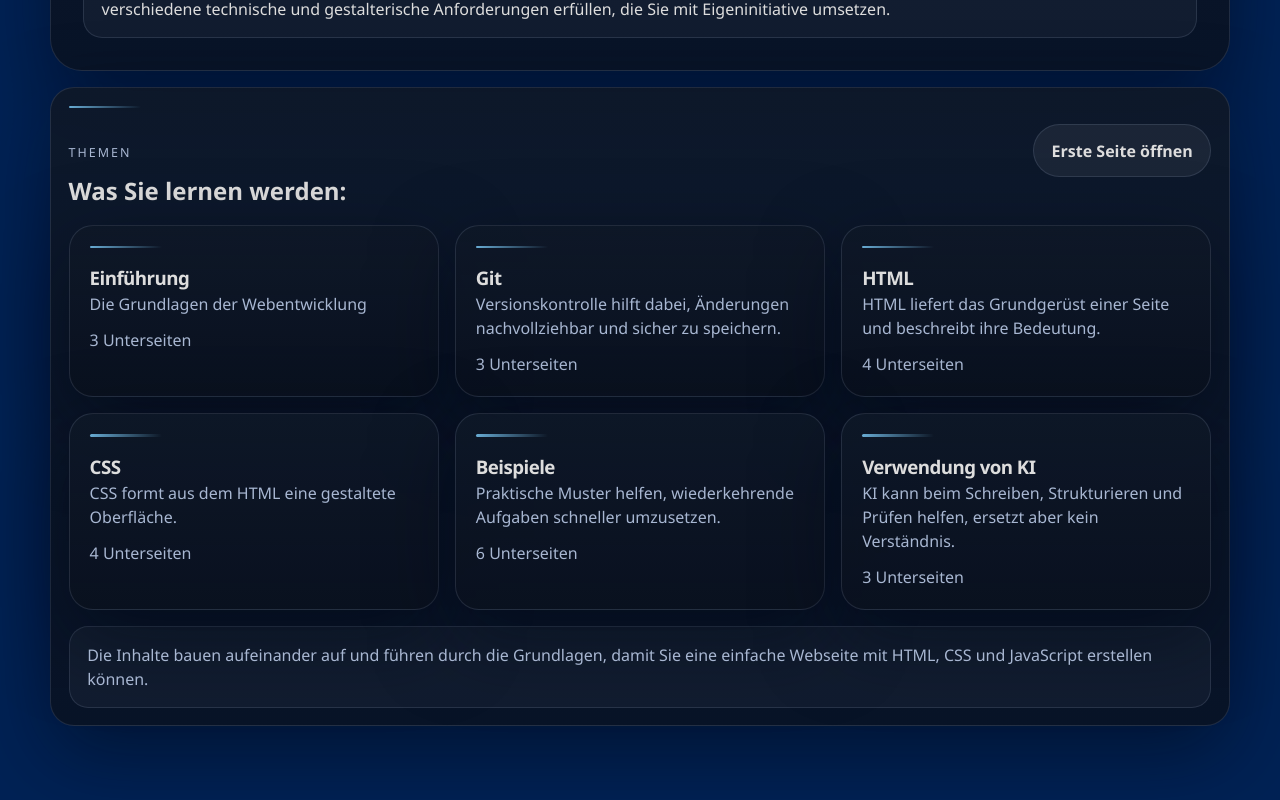
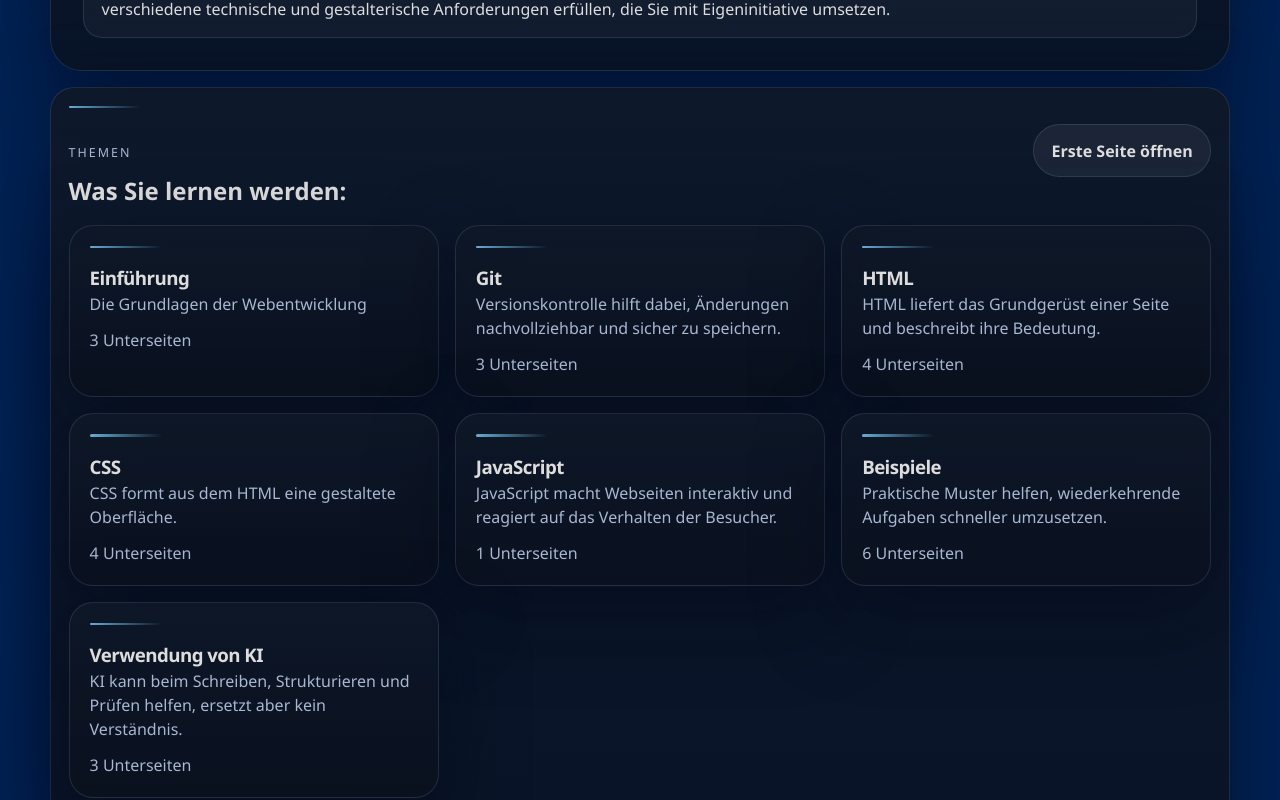
Before and after one commit to simeonjackman/websites, a Vue app: page / in a window 1280 px wide. Shown: the part 705-1505 px from the top of the page. Before the commit the page ends 1479 px from the top, so only its background shows below. Built offline with nearby package versions, Linux system fonts and the light colour scheme; the HTML template or start-up script is replaced by a standard one.

Commit message:
ADD: js section

```diff
--- a/src/data/siteNavigation.js
+++ b/src/data/siteNavigation.js
@@ -43,6 +43,15 @@ export const sections = [
       { slug: 'css-selektoren', title: 'CSS Selektoren' },
       { slug: 'css-box-modell', title: 'CSS Box Modell' },
       { slug: 'css-animationen', title: 'CSS Animationen' },
+    ],
+  },
+  {
+    slug: 'javascript',
+    label: 'JavaScript',
+    path: '/javascript',
+    summary: 'JavaScript macht Webseiten interaktiv und reagiert auf das Verhalten der Besucher.',
+    lessons: [
+      { slug: 'javascript-einbinden', title: 'JavaScript einbinden' },
     ],
   },
   {
```
